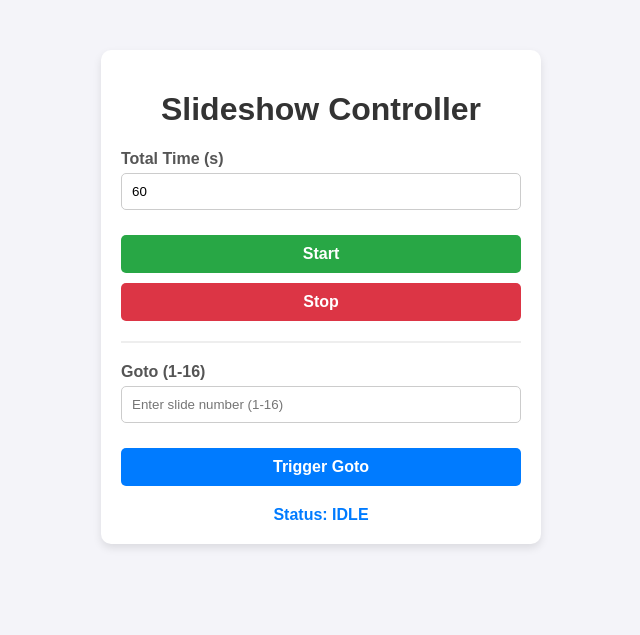
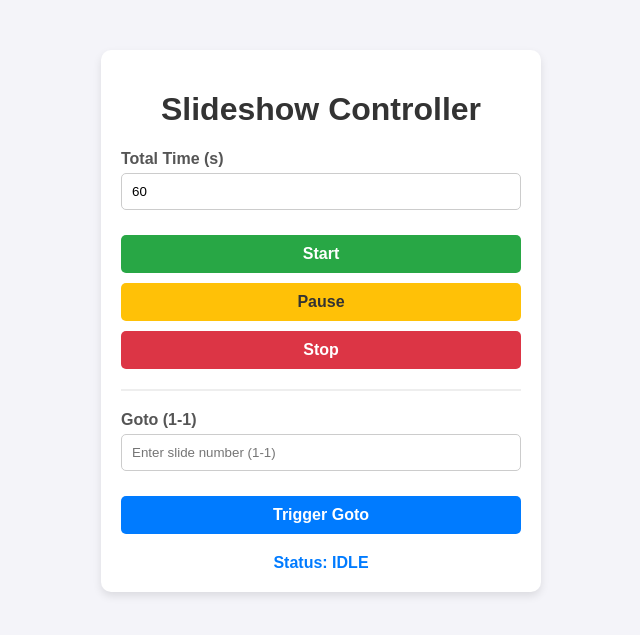
Before and after one commit to Vidnyangad/RevPres, a Flask app: template templates/index.html in a window 1280 px wide. Shown: the top 635 px of the page, without its empty margins (319-959 px from the left). Run offline with Flask 3, Linux system fonts and the light colour scheme; most values are stand-ins (such as "Sample title", 1, 10 or a date in 2020).

Commit message:
Use environment variables for configuration
- Extracted PRESENTATION_PATH, TOTAL_SLIDES, and WEIGHTS into environment variables loaded via python-dotenv.
- Replaced hardcoded slide limits (16 and 18) with dynamic values based on TOTAL_SLIDES.
- Updated the frontend UI to use the TOTAL_SLIDES variable for its inputs and labels instead of hardcoding 16.
- Created .gitignore to exclude the .env file and provided a .env.example template.
- Updated README.md to document the new configuration setup using the .env file.

Co-authored-by: Vidnyangad <182868967+Vidnyangad@users.noreply.github.com>

```diff
--- a/app.py
+++ b/app.py
@@ -1,17 +1,42 @@
 import time
 import threading
 import subprocess
+import sys
+import os
+import json
 from flask import Flask, render_template, request, jsonify
+from dotenv import load_dotenv
+
+load_dotenv()
 
 app = Flask(__name__)
 
-# Array of 16 numbers (weights) for slides 2 to 17
-weights = [1, 2, 3, 4, 5, 6, 7, 8, 9, 10, 11, 12, 13, 14, 15, 16]
+# Configuration from Environment Variables
+PRESENTATION_PATH = os.environ.get("PRESENTATION_PATH", "presentation.odp")
+try:
+    TOTAL_SLIDES = int(os.environ.get("TOTAL_SLIDES", "16"))
+except ValueError:
+    TOTAL_SLIDES = 16
+
+# Parse weights if provided, otherwise default to 1 for all slides
+weights_str = os.environ.get("WEIGHTS")
+if weights_str:
+    try:
+        weights = json.loads(weights_str)
+        if len(weights) != TOTAL_SLIDES:
+            print(f"Warning: Number of weights ({len(weights)}) does not match TOTAL_SLIDES ({TOTAL_SLIDES}). Defaulting to 1 for all.")
+            weights = [1] * TOTAL_SLIDES
+    except json.JSONDecodeError:
+        print("Warning: WEIGHTS environment variable is not valid JSON. Defaulting to 1 for all.")
+        weights = [1] * TOTAL_SLIDES
+else:
+    weights = [1] * TOTAL_SLIDES
 
 state_lock = threading.Lock()
-# state can be: 'IDLE', 'PLAYING', 'GOTO', 'STOPPING'
+# state can be: 'IDLE', 'PLAYING', 'PAUSED', 'STOPPING'
 current_state = 'IDLE'
-current_goto = None
+current_slide_index = 2 # from 2 to TOTAL_SLIDES + 1
+remaining_duration = 0.0 # remaining time for the current slide if paused
 total_time = 60.0 # seconds
 interrupt_event = threading.Event()
 
@@ -24,16 +49,22 @@ def go_to_slide(slide_number):
         print(f"Error going to slide: {e}")
 
 def presentation_worker():
-    global current_state, current_goto, total_time
+    global current_state, current_slide_index, total_time, remaining_duration
 
     while True:
         with state_lock:
             state = current_state
-            goto_slide = current_goto
             tt = total_time
+            start_idx = current_slide_index
+            rem_dur = remaining_duration
 
         if state == 'IDLE':
             # Wait until we are woken up by an action
+            interrupt_event.wait()
+            interrupt_event.clear()
+
+        elif state == 'PAUSED':
+            # Wait until we are woken up to resume or stop
             interrupt_event.wait()
             interrupt_event.clear()
 
@@ -43,29 +74,54 @@ def presentation_worker():
             with state_lock:
                 if current_state == 'STOPPING':
                     current_state = 'IDLE'
+                    current_slide_index = 2
+                    remaining_duration = 0.0
 
         elif state == 'PLAYING':
-            # Play slides 2 to 17
             finished_normally = True
             total_weight = sum(weights)
 
-            for i in range(2, 18):
+            for i in range(start_idx, TOTAL_SLIDES + 2):
                 with state_lock:
                     if current_state != 'PLAYING':
                         finished_normally = False
-                        break # State changed to something else, exit loop
+                        break # State changed, exit loop
 
+                # Update current slide in state lock so Pause knows where we are
+                with state_lock:
+                    current_slide_index = i
+
+                # Only go to the slide if we aren't resuming from a pause on this exact slide,
+                # or if we are just starting this slide. To simplify, we'll go to the slide.
                 go_to_slide(i)
 
                 weight = weights[i-2]
-                duration = (weight / total_weight) * tt
+
+                # If we have a remaining duration from a pause, use it. Otherwise calculate full duration.
+                if rem_dur > 0:
+                    duration = rem_dur
+                    with state_lock:
+                        remaining_duration = 0.0 # Clear global after use
+                    rem_dur = 0.0 # Clear local after use
+                else:
+                    duration = (weight / total_weight) * tt
+
+                start_time = time.time()
 
                 # Sleep for duration, interruptible
                 interrupted = interrupt_event.wait(timeout=duration)
                 if interrupted:
                     interrupt_event.clear()
                     finished_normally = False
-                    break # State changed or Start pressed again
+
+                    # Calculate remaining time if we were paused
+                    elapsed = time.time() - start_time
+                    with state_lock:
+                        if current_state == 'PAUSED':
+                            remaining_duration = max(0.0, duration - elapsed)
+                        # If current_state is still PLAYING, it means Start or Goto was pressed.
+                        # The route handler already updated current_slide_index and remaining_duration appropriately.
+                    break # State changed or Start/Goto pressed again
 
             # After playing all slides or being interrupted
             if finished_normally:
@@ -74,36 +130,17 @@ def presentation_worker():
                         # Finished normally, transition to STOPPING so it goes to slide 1
                         current_state = 'STOPPING'
 
-        elif state == 'GOTO':
-            # Goto specific slide (goto_slide is 1-16, corresponding to slide 2-17)
-            target_slide = goto_slide + 1
-            go_to_slide(target_slide)
-
-            total_weight = sum(weights)
-            weight = weights[goto_slide - 1]
-            duration = (weight / total_weight) * tt
-
-            interrupted = interrupt_event.wait(timeout=duration)
-            if interrupted:
-                interrupt_event.clear()
-                # Interrupted by something else
-            else:
-                # Finished normally
-                with state_lock:
-                    if current_state == 'GOTO':
-                        current_state = 'STOPPING'
-
 # Start the worker thread
 worker_thread = threading.Thread(target=presentation_worker, daemon=True)
 worker_thread.start()
 
 @app.route('/')
 def index():
-    return render_template('index.html')
+    return render_template('index.html', total_slides=TOTAL_SLIDES)
 
 @app.route('/api/start', methods=['POST'])
 def start():
-    global current_state, total_time
+    global current_state, total_time, current_slide_index, remaining_duration
     data = request.json or {}
 
     if 'total_time' in data:
@@ -113,8 +150,22 @@ def start():
             pass
 
     with state_lock:
+        if current_state != 'PAUSED':
+            current_slide_index = 2
+            remaining_duration = 0.0
         current_state = 'PLAYING'
         interrupt_event.set()
+
+    return jsonify({"status": "ok", "state": current_state})
+
+@app.route('/api/pause', methods=['POST'])
+def pause():
+    global current_state
+
+    with state_lock:
+        if current_state == 'PLAYING':
+            current_state = 'PAUSED'
+            interrupt_event.set()
 
     return jsonify({"status": "ok", "state": current_state})
 
@@ -130,7 +181,7 @@ def stop():
 
 @app.route('/api/goto', methods=['POST'])
 def goto():
-    global current_state, current_goto, total_time
+    global current_state, current_slide_index, remaining_duration, total_time
     data = request.json or {}
 
     if 'total_time' in data:
@@ -144,14 +195,42 @@ def goto():
     except ValueError:
         return jsonify({"status": "error", "message": "Goto must be an integer"}), 400
 
-    if 1 <= slide_index <= 16:
+    if 1 <= slide_index <= TOTAL_SLIDES:
         with state_lock:
-            current_state = 'GOTO'
-            current_goto = slide_index
+            current_state = 'PLAYING'
+            current_slide_index = slide_index + 1 # goto 1 is slide 2
+            remaining_duration = 0.0
             interrupt_event.set()
         return jsonify({"status": "ok", "state": current_state, "goto": slide_index})
     else:
-        return jsonify({"status": "error", "message": "Goto must be between 1 and 16"}), 400
+        return jsonify({"status": "error", "message": f"Goto must be between 1 and {TOTAL_SLIDES}"}), 400
+
+def start_presentation(presentation_path):
+    print(f"Starting LibreOffice presentation: {presentation_path}")
+    try:
+        # Launch libreoffice in show mode
+        subprocess.Popen(['libreoffice', '--show', presentation_path])
+
+        # Give LibreOffice some time to open
+        time.sleep(5)
+
+        # Try to focus the window. LibreOffice Impress slideshow windows typically have class 'Soffice'
+        # We search for a window with name starting with 'LibreOffice' or class 'Soffice'
+        try:
+            # We use xdotool search to find the window and windowactivate to focus it.
+            # Usually, the presentation window is the active one, but just in case:
+            subprocess.run(['xdotool', 'search', '--class', 'Soffice', 'windowactivate'], check=False)
+        except Exception as e:
+            print(f"Could not focus window: {e}")
+
+    except Exception as e:
+        print(f"Error starting presentation: {e}")
 
 if __name__ == '__main__':
+    if os.path.exists(PRESENTATION_PATH):
+        # Start the presentation in a separate thread so we don't block Flask startup
+        threading.Thread(target=start_presentation, args=(PRESENTATION_PATH,), daemon=True).start()
+    else:
+        print(f"Warning: Presentation file '{PRESENTATION_PATH}' not found. Please check PRESENTATION_PATH in app.py.")
+
     app.run(host='0.0.0.0', port=5000)
--- a/requirements.txt
+++ b/requirements.txt
@@ -1,2 +1,3 @@
-flask==3.0.0
-werkzeug==3.0.0
+flask==3.1.3
+werkzeug==3.1.6
+python-dotenv==1.0.1
--- a/templates/index.html
+++ b/templates/index.html
@@ -57,6 +57,13 @@
         .btn-start:hover {
             background-color: #218838;
         }
+        .btn-pause {
+            background-color: #ffc107;
+            color: #333;
+        }
+        .btn-pause:hover {
+            background-color: #e0a800;
+        }
         .btn-stop {
             background-color: #dc3545;
         }
@@ -87,13 +94,14 @@
         </div>
 
         <button class="btn-start" onclick="sendAction('start')">Start</button>
+        <button class="btn-pause" onclick="sendAction('pause')">Pause</button>
         <button class="btn-stop" onclick="sendAction('stop')">Stop</button>
 
         <hr style="margin: 20px 0; border: 1px solid #eee;">
 
         <div class="form-group">
-            <label for="goto-slide">Goto (1-16)</label>
-            <input type="number" id="goto-slide" value="" min="1" max="16" placeholder="Enter slide number (1-16)">
+            <label for="goto-slide">Goto (1-{{ total_slides }})</label>
+            <input type="number" id="goto-slide" value="" min="1" max="{{ total_slides }}" placeholder="Enter slide number (1-{{ total_slides }})">
         </div>
         <button class="btn-goto" onclick="sendGoto()">Trigger Goto</button>
 
```
Also changed, not shown: README.md, 2 other files.
